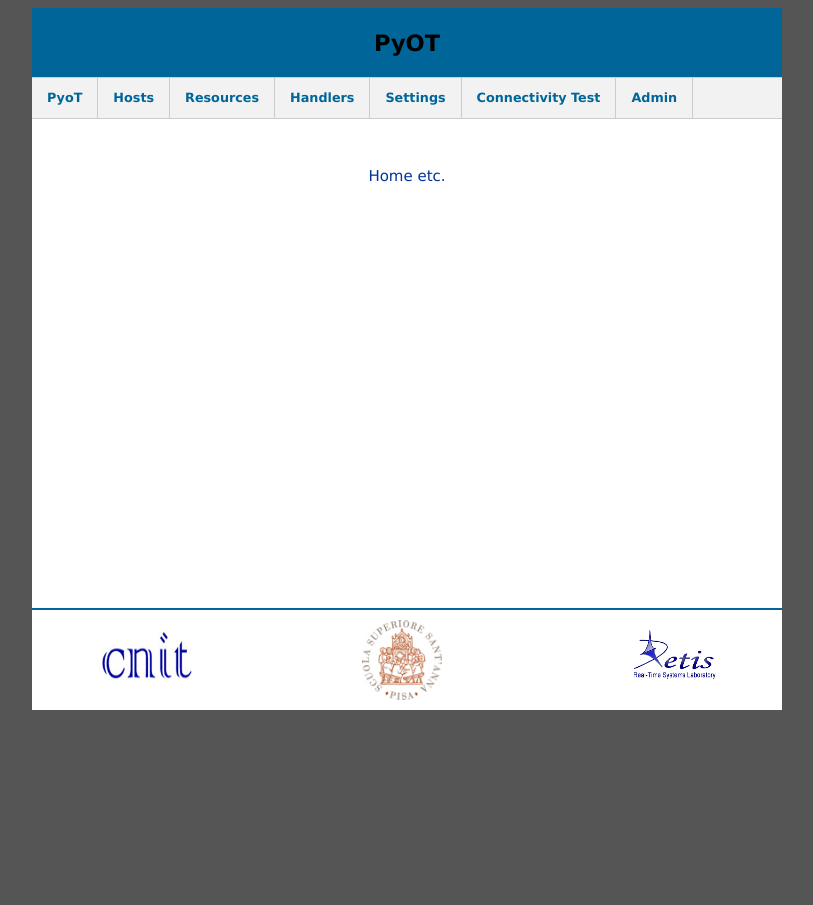
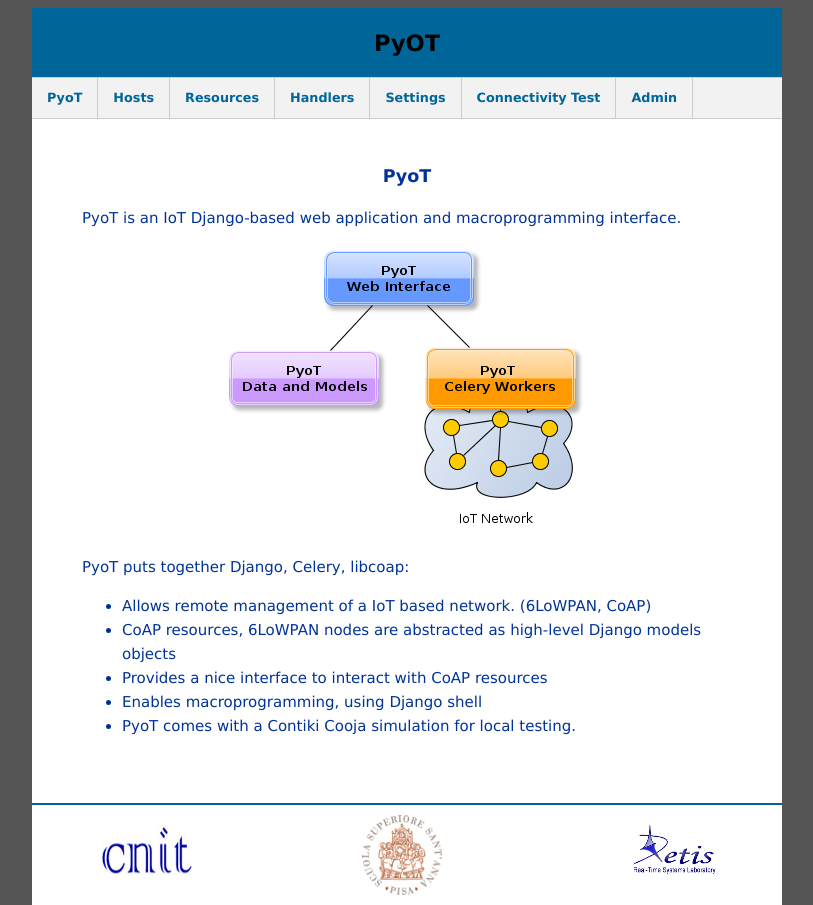
Before and after one commit to tecip-nes/pyot, a Django app: page / in a window 1280 px wide. Shown: the whole page, without its empty margins (233-1046 px from the left). Before the commit the page ends 710 px from the top, so only its background shows below. Run offline with Django 3.2, Linux system fonts and the light colour scheme; parts of the project's set-up code (start-up, migrations or seed data) failed here and were passed over.

Commit message:
removed unused files, changed home contents, added authors file

```diff
--- a/pyotapp/pyot/templates/home.htm
+++ b/pyotapp/pyot/templates/home.htm
@@ -5,7 +5,24 @@
 {% block content %}
 
 
-Home etc.
+<div>
+	<h3> PyoT</h3>
+</div>
 
+<div>
+	<p> PyoT is an IoT Django-based web application and macroprogramming interface.</p>
 
+<img src="/static/images/pyotarch.png" >
+
+	<p>PyoT puts together Django, Celery, libcoap:
+
+	<ul align="left">
+		<li>Allows remote management of a IoT based network. (6LoWPAN, CoAP)</li>
+		<li>CoAP resources, 6LoWPAN nodes are abstracted as high-level Django models objects</li>
+		<li>Provides a nice interface to interact with CoAP resources</li>
+		<li>Enables macroprogramming, using Django shell</li>
+		<li>PyoT comes with a Contiki Cooja simulation for local testing.</li>
+	</ul>
+	</p>
+</div>
 {% endblock %}
--- a/pyotapp/pyot/templates/registration/activation_email.txt
+++ b/pyotapp/pyot/templates/registration/activation_email.txt
@@ -1,7 +1,7 @@
 TeCIP live testbed registration
 
 
-Someone, hopefully you, signed up for a new account at TeCIP live Testbed using this email address. If it was you, and you'd like to activate and use your
+Someone, hopefully you, signed up for a new account at PyoT using this email address. If it was you, and you'd like to activate and use your
 account, click the link below or copy and paste it into your web browser's address bar:
 
 http://10.30.3.38/accounts/activate/{{activation_key}}/
--- a/pyotapp/pyot/templates/registration/activation_email_subject.txt
+++ b/pyotapp/pyot/templates/registration/activation_email_subject.txt
@@ -1 +1 @@
-TeCIP live testbed registration
+PyoT registration
--- a/pyotapp/pyot/templates/registration/password_reset_confirm.html
+++ b/pyotapp/pyot/templates/registration/password_reset_confirm.html
@@ -21,7 +21,7 @@
 
 <h1>Password reset unsuccessful</h1>
 
-<p>The password reset link was invalid, possibly because it has already been used.  Please request a new password reset.</p>
+<p>The password reset link was invalid, possibly because it has already been used. Please request a new password reset.</p>
 
 {% endif %}
 
--- a/pyotapp/pyot/templates/registration/password_reset_email.html
+++ b/pyotapp/pyot/templates/registration/password_reset_email.html
@@ -4,7 +4,7 @@
 
 Please go to the following page and choose a new password:
 {% block reset_link %}
-{{ protocol }}://193.205.82.24:10443{% url django.contrib.auth.views.password_reset_confirm uidb36=uid, token=token %}
+{{ protocol }}://ip{% url django.contrib.auth.views.password_reset_confirm uidb36=uid, token=token %}
 {% endblock %}
 Your username, in case you've forgotten: {{ user.username }}
 
--- a/pyotapp/pyot/templates/registration/registration_form.html
+++ b/pyotapp/pyot/templates/registration/registration_form.html
@@ -60,7 +60,7 @@
       {{ form.password2 }}
     </p>
     <p>
-     I authorize the RTN live lab webmaster to handle my personal details in information systems for the specific tasks of guaranteeing access to the demo web services delivered in compliance with the Italian law 196/2003 {{ form.tos }}
+     I authorize the webmaster to handle my personal details in information systems for the specific tasks of guaranteeing access to the demo web services delivered in compliance with the Italian law 196/2003 {{ form.tos }}
     </p>
     <p class="submit"><input type="submit" value="Register &rarr;"></p>
   </form>
```
Also changed, not shown: pyotapp/urls.py (+0 -9 lines), README.md, pyotapp/pyot/static/images/attention.png (deleted), pyotapp/pyot/static/images/brake.jpg (deleted), pyotapp/pyot/static/images/car.jpg (deleted), pyotapp/pyot/static/images/pyotarch.png (added), pyotapp/pyot/static/images/router.png (deleted), pyotapp/pyot/static/images/server.jpg (deleted), pyotapp/pyot/static/images/ws.png (deleted), 2 other files.
